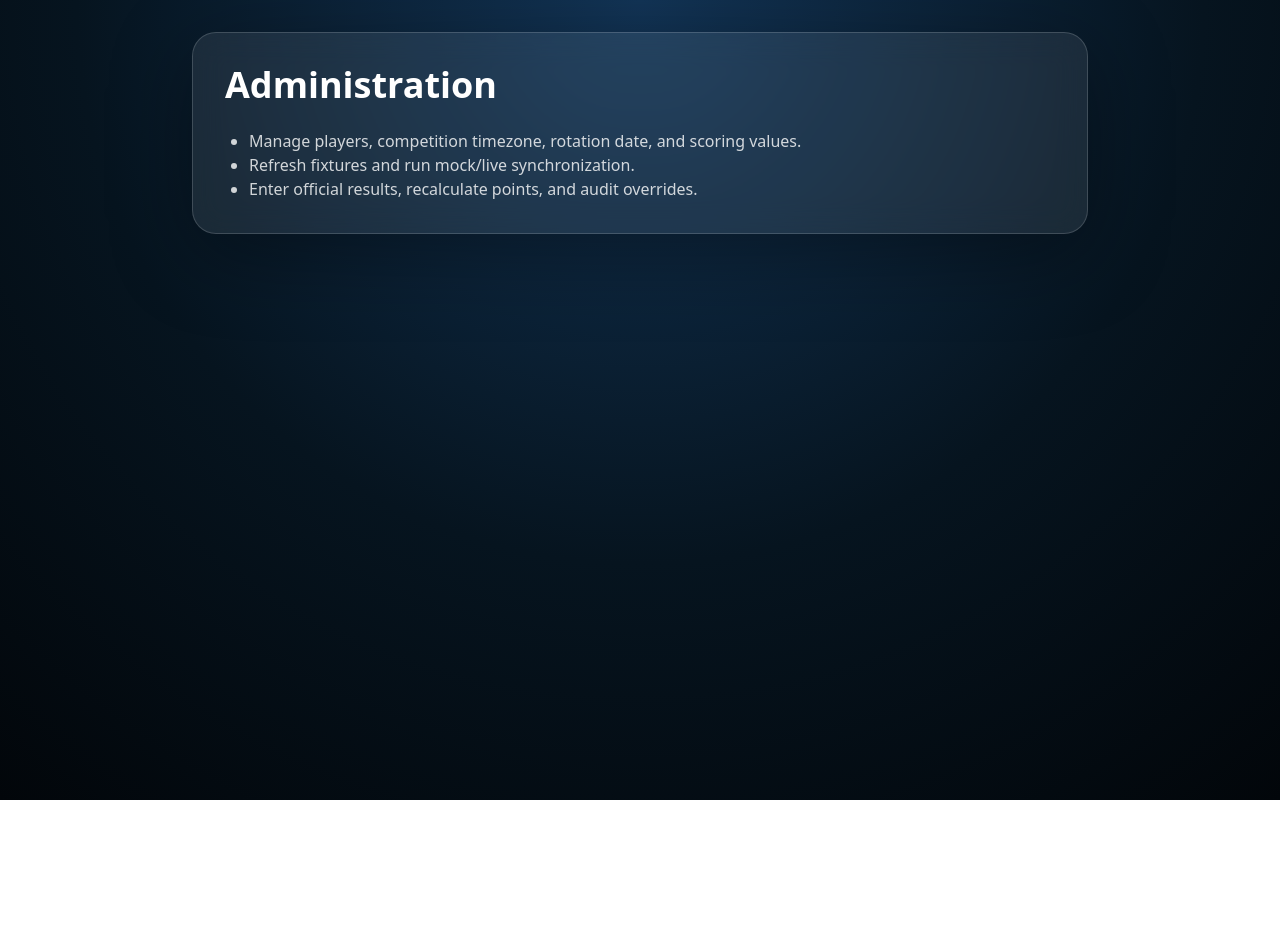
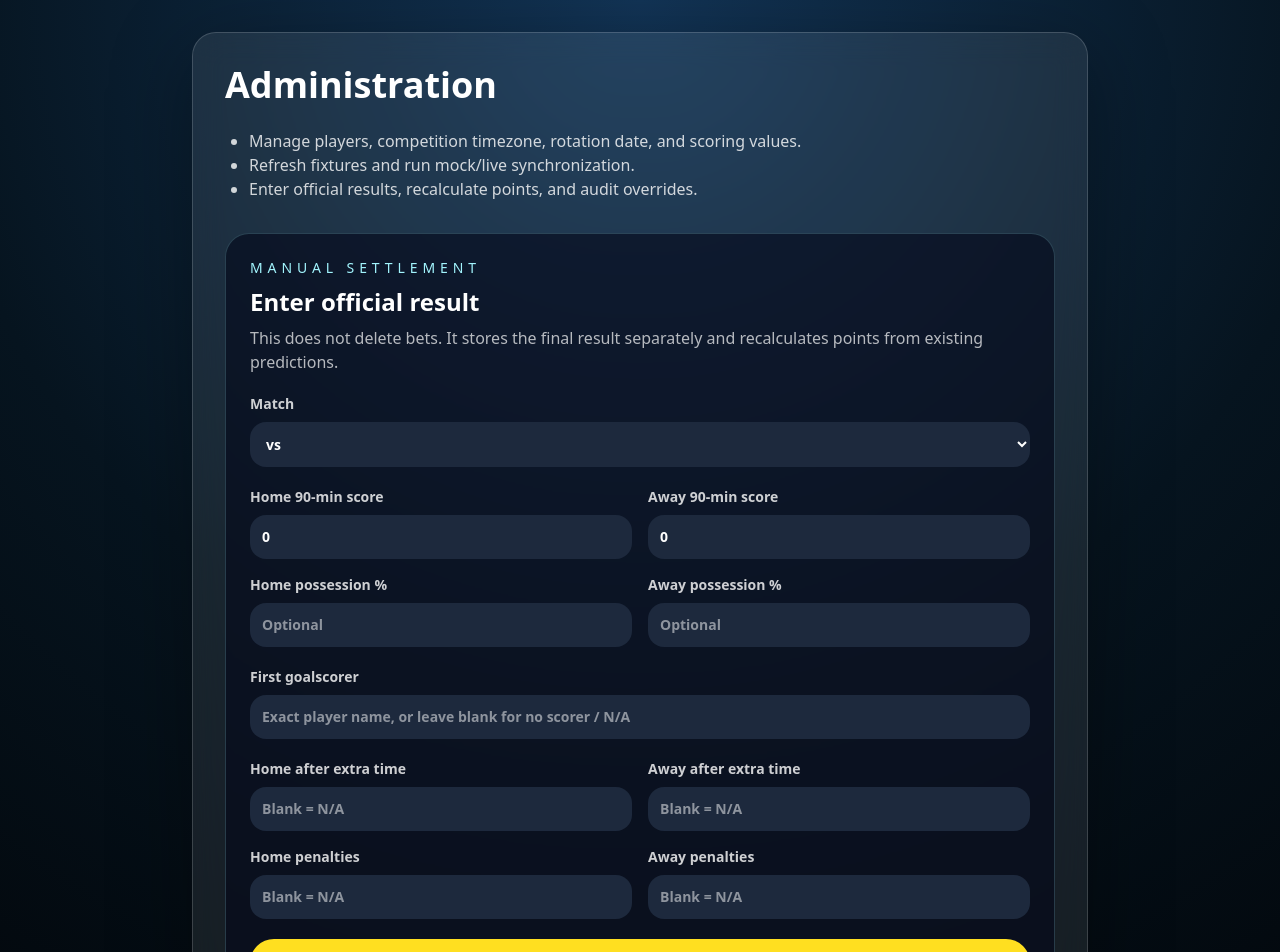
Before and after one commit to johndxb84-stack/WC2026, a Next.js app: page /admin in a window 1280 px wide. Shown: the top 952 px of the page. Before the commit the page ends 800 px from the top, so only its background shows below. Built offline with nearby package versions, Linux system fonts and the light colour scheme.

Commit message:
Add manual result settlement form

```diff
--- a/app/admin/page.tsx
+++ b/app/admin/page.tsx
@@ -1 +1,17 @@
-export default function Admin(){return <main className="min-h-screen p-8"><section className="glass rounded-3xl p-8 max-w-4xl mx-auto"><h1 className="text-4xl font-black">Administration</h1><ul className="mt-6 list-disc pl-6 text-white/80"><li>Manage players, competition timezone, rotation date, and scoring values.</li><li>Refresh fixtures and run mock/live synchronization.</li><li>Enter official results, recalculate points, and audit overrides.</li></ul></section></main>}
+import { AdminResultsForm } from '@/components/AdminResultsForm';
+
+export default function Admin() {
+  return (
+    <main className="min-h-screen p-8">
+      <section className="glass mx-auto max-w-4xl rounded-3xl p-8">
+        <h1 className="text-4xl font-black">Administration</h1>
+        <ul className="mt-6 list-disc pl-6 text-white/80">
+          <li>Manage players, competition timezone, rotation date, and scoring values.</li>
+          <li>Refresh fixtures and run mock/live synchronization.</li>
+          <li>Enter official results, recalculate points, and audit overrides.</li>
+        </ul>
+        <AdminResultsForm />
+      </section>
+    </main>
+  );
+}
--- /dev/null
+++ b/components/AdminResultsForm.tsx
@@ -0,0 +1,100 @@
+'use client';
+
+import { FormEvent, useState } from 'react';
+import { fixtures } from '@/lib/mock-data';
+
+type SubmitState = { status: 'idle' | 'saving' | 'success' | 'error'; message: string };
+
+function optionalNumber(value: FormDataEntryValue | null) {
+  const text = String(value ?? '').trim();
+  return text === '' ? null : Number(text);
+}
+
+export function AdminResultsForm() {
+  const [state, setState] = useState<SubmitState>({ status: 'idle', message: 'Paste the official result here after the match and the app will recalculate points.' });
+
+  async function submitResult(event: FormEvent<HTMLFormElement>) {
+    event.preventDefault();
+    const formData = new FormData(event.currentTarget);
+    setState({ status: 'saving', message: 'Saving official result and recalculating points…' });
+
+    const fixtureId = String(formData.get('fixtureId'));
+    const body = {
+      fixture: {
+        fixtureId,
+        homeScore90: Number(formData.get('homeScore90')),
+        awayScore90: Number(formData.get('awayScore90')),
+        homePossession: optionalNumber(formData.get('homePossession')) ?? undefined,
+        awayPossession: optionalNumber(formData.get('awayPossession')) ?? undefined,
+        firstGoalscorerId: String(formData.get('firstGoalscorerId') ?? '').trim() || null,
+        homeScoreExtraTime: optionalNumber(formData.get('homeScoreExtraTime')),
+        awayScoreExtraTime: optionalNumber(formData.get('awayScoreExtraTime')),
+        homePenaltyScore: optionalNumber(formData.get('homePenaltyScore')),
+        awayPenaltyScore: optionalNumber(formData.get('awayPenaltyScore')),
+      },
+    };
+
+    const response = await fetch('/api/results', {
+      method: 'POST',
+      headers: { 'Content-Type': 'application/json' },
+      body: JSON.stringify(body),
+    });
+
+    if (!response.ok) {
+      const text = await response.text();
+      setState({ status: 'error', message: `Could not save result: ${text}` });
+      return;
+    }
+
+    const payload = await response.json() as { scores?: unknown[]; leaderboard?: Array<{ userName: string; totalPoints: number }> };
+    const leaderboard = payload.leaderboard?.map((row) => `${row.userName}: ${row.totalPoints} pts`).join(' • ');
+    setState({
+      status: 'success',
+      message: `Result saved. ${payload.scores?.length ?? 0} prediction scores recalculated.${leaderboard ? ` Leaderboard: ${leaderboard}` : ''}`,
+    });
+  }
+
+  return (
+    <form onSubmit={submitResult} className="mt-8 grid gap-5 rounded-3xl border border-cyan-200/20 bg-slate-950/60 p-6">
+      <div>
+        <p className="text-sm uppercase tracking-[0.35em] text-cyan-200">Manual settlement</p>
+        <h2 className="mt-2 text-2xl font-black">Enter official result</h2>
+        <p className="mt-2 text-white/70">This does not delete bets. It stores the final result separately and recalculates points from existing predictions.</p>
+      </div>
+
+      <label className="grid gap-2 text-sm font-bold text-white/80">
+        Match
+        <select name="fixtureId" className="rounded-2xl bg-slate-800 p-3 text-white" required>
+          {fixtures.map((fixture) => (
+            <option key={fixture.id} value={fixture.id}>{fixture.homeTeam.name} vs {fixture.awayTeam.name}</option>
+          ))}
+        </select>
+      </label>
+
+      <div className="grid gap-4 md:grid-cols-2">
+        <label className="grid gap-2 text-sm font-bold text-white/80">Home 90-min score<input name="homeScore90" type="number" min="0" defaultValue="0" required className="rounded-2xl bg-slate-800 p-3 text-white" /></label>
+        <label className="grid gap-2 text-sm font-bold text-white/80">Away 90-min score<input name="awayScore90" type="number" min="0" defaultValue="0" required className="rounded-2xl bg-slate-800 p-3 text-white" /></label>
+        <label className="grid gap-2 text-sm font-bold text-white/80">Home possession %<input name="homePossession" type="number" min="0" max="100" placeholder="Optional" className="rounded-2xl bg-slate-800 p-3 text-white" /></label>
+        <label className="grid gap-2 text-sm font-bold text-white/80">Away possession %<input name="awayPossession" type="number" min="0" max="100" placeholder="Optional" className="rounded-2xl bg-slate-800 p-3 text-white" /></label>
+      </div>
+
+      <label className="grid gap-2 text-sm font-bold text-white/80">
+        First goalscorer
+        <input name="firstGoalscorerId" placeholder="Exact player name, or leave blank for no scorer / N/A" className="rounded-2xl bg-slate-800 p-3 text-white" />
+      </label>
+
+      <div className="grid gap-4 md:grid-cols-2">
+        <label className="grid gap-2 text-sm font-bold text-white/80">Home after extra time<input name="homeScoreExtraTime" type="number" min="0" placeholder="Blank = N/A" className="rounded-2xl bg-slate-800 p-3 text-white" /></label>
+        <label className="grid gap-2 text-sm font-bold text-white/80">Away after extra time<input name="awayScoreExtraTime" type="number" min="0" placeholder="Blank = N/A" className="rounded-2xl bg-slate-800 p-3 text-white" /></label>
+        <label className="grid gap-2 text-sm font-bold text-white/80">Home penalties<input name="homePenaltyScore" type="number" min="0" placeholder="Blank = N/A" className="rounded-2xl bg-slate-800 p-3 text-white" /></label>
+        <label className="grid gap-2 text-sm font-bold text-white/80">Away penalties<input name="awayPenaltyScore" type="number" min="0" placeholder="Blank = N/A" className="rounded-2xl bg-slate-800 p-3 text-white" /></label>
+      </div>
+
+      <button type="submit" disabled={state.status === 'saving'} className="rounded-full bg-yellow-300 px-6 py-3 font-black text-slate-950 disabled:opacity-60">
+        {state.status === 'saving' ? 'Saving…' : 'Save result and calculate points'}
+      </button>
+
+      <p className={state.status === 'error' ? 'text-red-300' : state.status === 'success' ? 'text-green-300' : 'text-white/70'}>{state.message}</p>
+    </form>
+  );
+}
```
